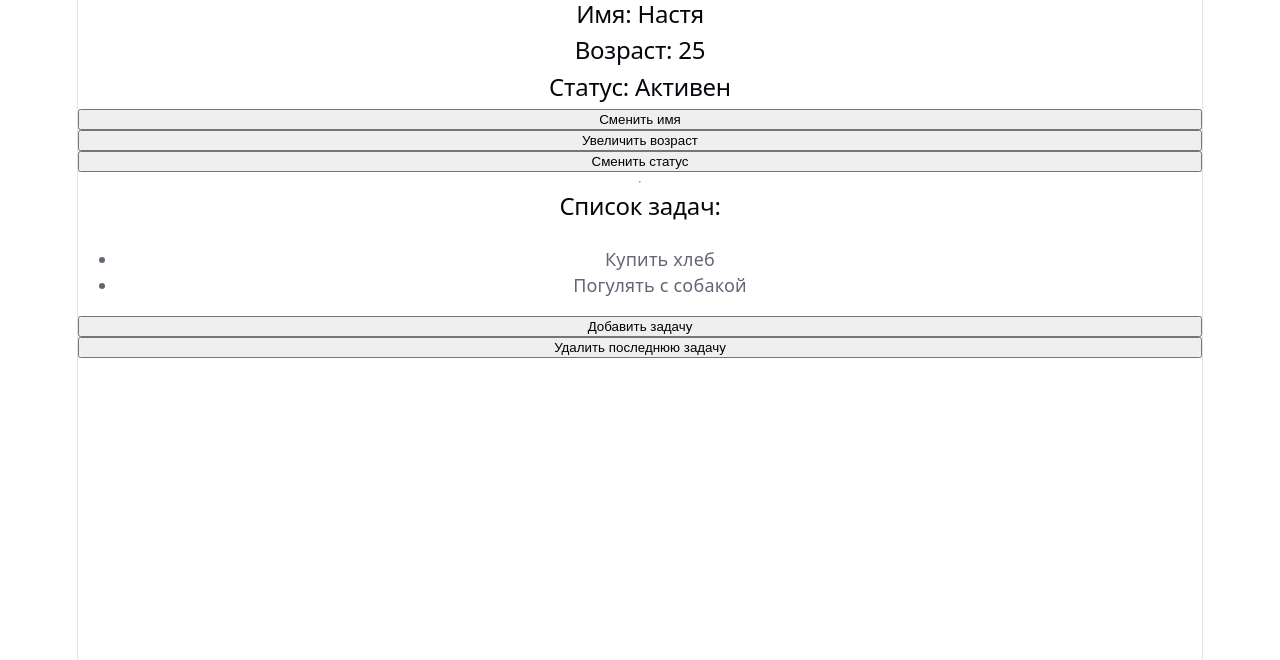
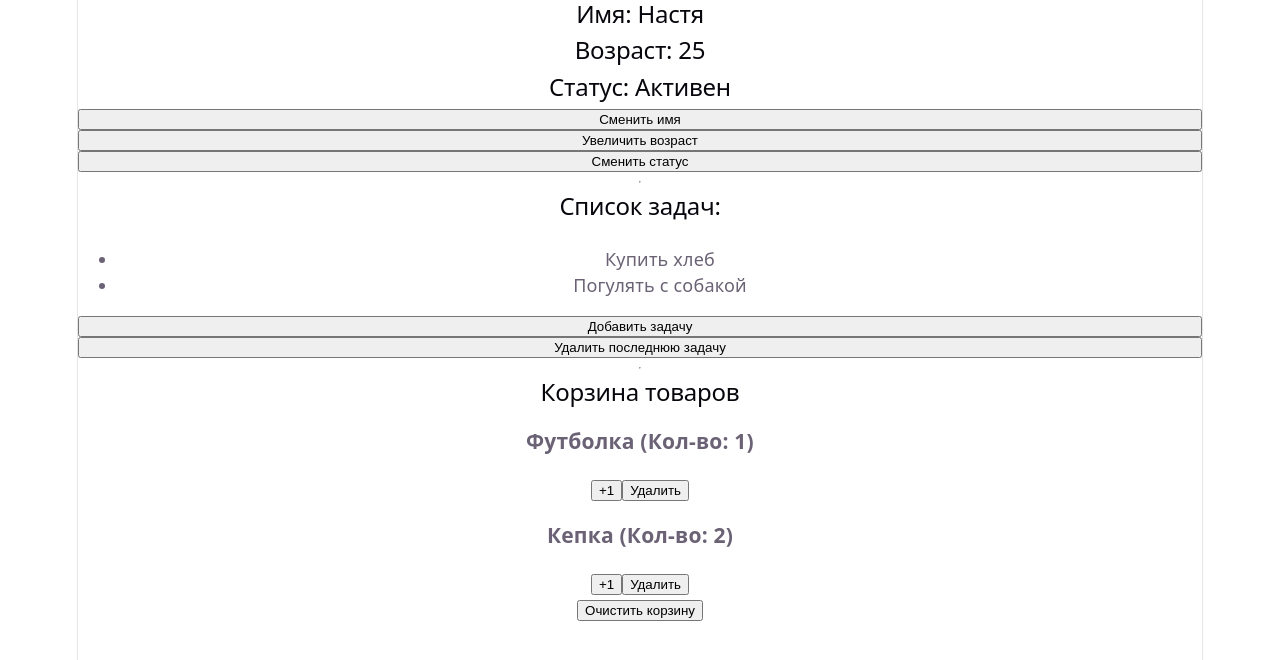
Before and after one commit to NnnastyaA/RRR, a React (Vite) app in the folder rrr-project/: page / in a window 1280 px wide. Shown: the top 660 px of the page. Built offline with nearby package versions, Linux system fonts and the light colour scheme.

Commit message:
added component ShoppingBacket

```diff
--- a/rrr-project/src/App.jsx
+++ b/rrr-project/src/App.jsx
@@ -5,6 +5,7 @@ import heroImg from "./assets/hero.png";
 import "./App.css";
 import UserProfile from "./assets/components/UserProfile.jsx";
 import TaskList from "./assets/components/TaskList.jsx";
+import ShoppingBacket from "./assets/components/ShoppingBacket.jsx";
 
 function App() {
     return (
@@ -12,6 +13,8 @@ function App() {
             <UserProfile />
             <hr></hr>
             <TaskList />
+            <hr></hr>
+            <ShoppingBacket />
         </>
     );
 }
--- /dev/null
+++ b/rrr-project/src/assets/components/ShoppingBacket.jsx
@@ -0,0 +1,23 @@
+import { useState } from "react";
+
+const ShoppingBacket = () => {
+    const [cart, setCart] = useState([
+        { id: 1, title: "Футболка", count: 1 },
+        { id: 2, title: "Кепка", count: 2 },
+    ]);
+    return (
+        <div>
+            <h2>Корзина товаров</h2>
+            {cart.map((item) => (
+                <div>
+                    <h3 key={item.id}>{item.title} (Кол-во: {item.count})</h3>
+                    <button onClick={() => setCart(cart.map((cartItem) => cartItem.id === item.id ? { ...cartItem, count: cartItem.count + 1 } : cartItem))}>+1</button>
+                    <button onClick={() => setCart(cart.filter((cartItem) => cartItem.id !== item.id))}>Удалить</button>
+                 </div>
+            ))}
+            <button onClick={() => setCart([])}>Очистить корзину</button>
+        </div>
+    )
+}
+
+export default ShoppingBacket;
```
